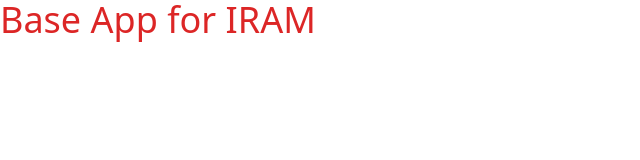
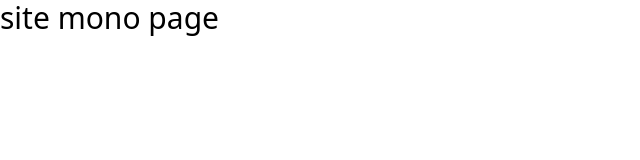
Before and after one commit to gilles-bertrand/tailwind_vite_template, a website built with Vite: page index.html in a window 1280 px wide. Shown: the whole page, without its empty margins (0-640 px from the left). Built offline with nearby package versions, Linux system fonts and the light colour scheme.

Commit message:
pop up to tailwind 3 and update all packages add gsap for animation

```diff
--- a/index.html
+++ b/index.html
@@ -1,15 +1,18 @@
 <!DOCTYPE html>
 <html lang="en">
+
 <head>
   <meta charset="UTF-8" />
   <link rel="icon" type="image/svg+xml" href="favicon.svg" />
   <meta name="viewport" content="width=device-width, initial-scale=1.0" />
   <title>Base App for IRAM</title>
 </head>
+
 <body>
-    <div id="app">
-      <h1 class="text-4xl text-red-600">Base App for IRAM</h1>
-    </div>
+
+  <h1 class="text-3xl">site mono page</h1>
+
   <script type="module" src="/main.js"></script>
 </body>
+
 </html>
--- a/tailwind.config.js
+++ b/tailwind.config.js
@@ -1,6 +1,6 @@
 module.exports = {
   mode: 'jit',
-  purge: ['./*.html'],
+  content: ['./*.html'],
   darkMode: false, // or 'media' or 'class'
   theme: {
     extend: {},
```
Also changed, not shown: package.json (+5 -4 lines), pnpm-lock.yaml. Lines whose indentation alone changed are shown as unchanged.
